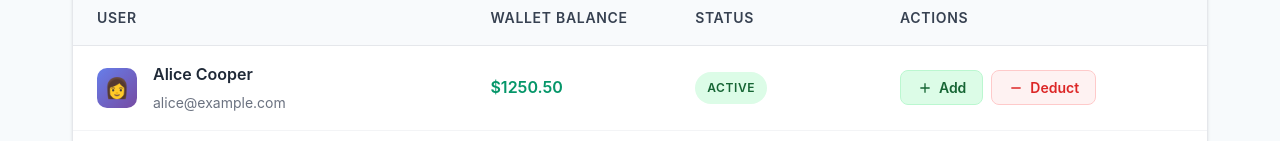
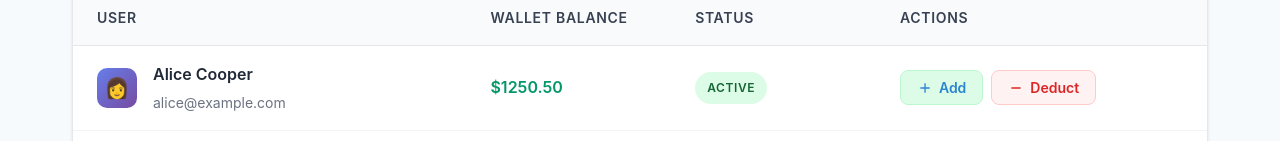
Before and after one commit to KagsM/money-transfer, a React (Vite) app: page /admin/dashboard/wallets in a window 1280 px wide. Shown: the part 659-800 px from the top of the page. Built offline with nearby package versions, Linux system fonts and the light colour scheme.

Commit message:
still css

```diff
--- a/src/App.css
+++ b/src/App.css
@@ -1922,7 +1922,7 @@ button {
 
 .admin-wallets .add-btn {
   background: #dcfce7;
-  color: #166534;
+  color: #2c85cf;
   border: 1px solid #bbf7d0;
 }
 
```
